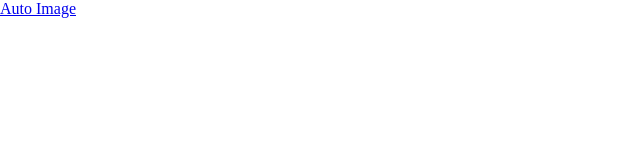
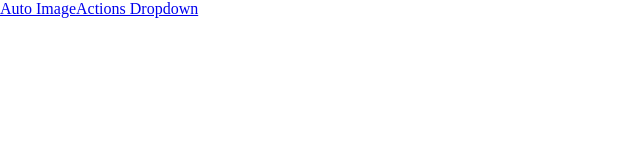
Before and after one commit to Amanp30/aasan-components, a Next.js app: page / in a window 1280 px wide. Shown: the top 160 px of the page, without its empty margins (0-640 px from the left). Built offline with nearby package versions, Linux system fonts and the light colour scheme.

Commit message:
Your commit message

```diff
--- a/pages/index.js
+++ b/pages/index.js
@@ -4,6 +4,7 @@ function index() {
   return (
     <div>
       <Link href="/autoimage">Auto Image</Link>
+      <Link href="/actionsdropdown">Actions Dropdown</Link>
     </div>
   );
 }
```
Also changed, not shown: 1 other file (tests, documents, lock files or other folders).
